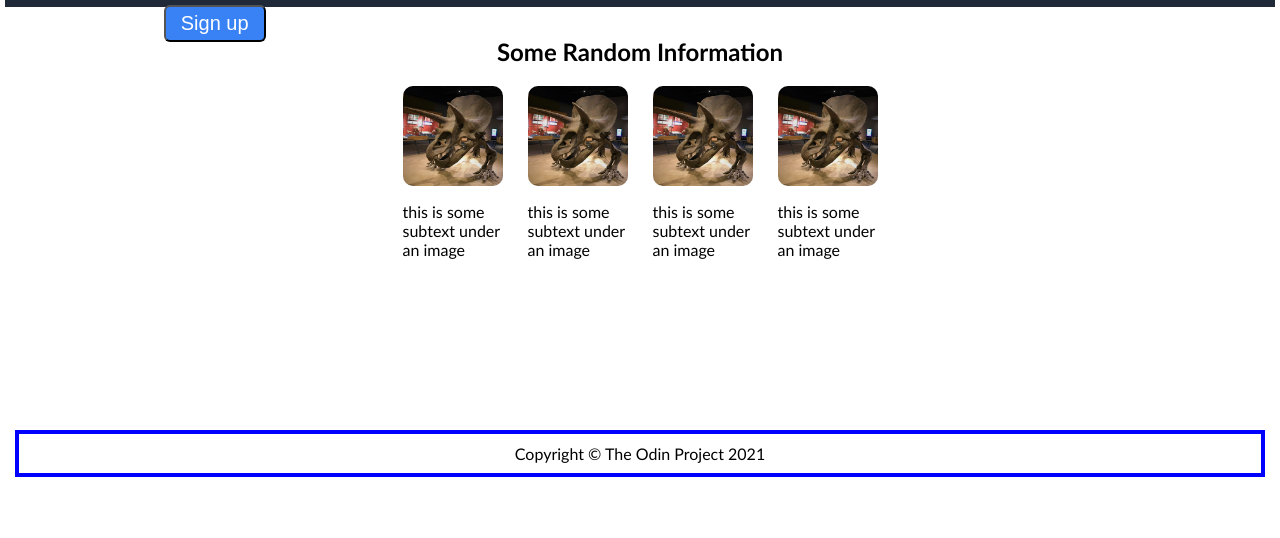
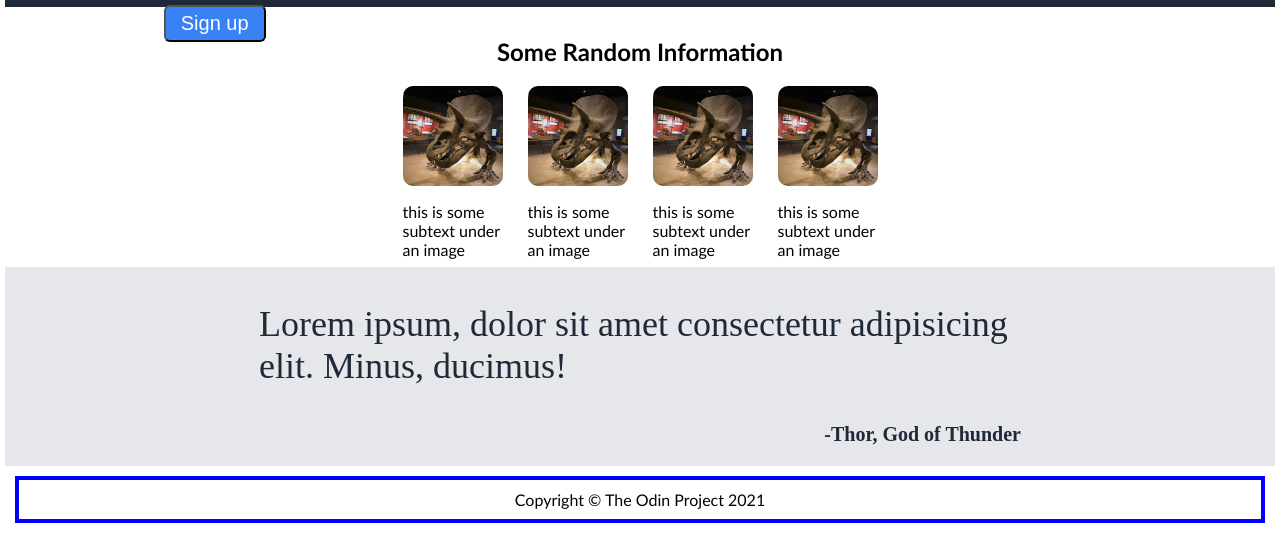
Before and after one commit to psmithdev/landing-page, a plain HTML site: page index.html in a window 1280 px wide. Shown: the part 318-856 px from the top of the page. Before the commit the page ends 810 px from the top, so only its background shows below. Drawn offline with Linux system fonts and the light colour scheme.

Commit message:
section three complete, inline style HTML tag is easier in some cases

```diff
--- a/index.html
+++ b/index.html
@@ -50,10 +50,12 @@
             </div>
         </section>
 
-        <!-- <section class="sectionthree">
-            <p>Lorem ipsum, dolor sit amet consectetur adipisicing elit. Minus, ducimus!</p>
-            <p>-Thor, God of Thunder</p>
-        </section> -->
+        <section class="sectionthree">
+            <div class="thor">
+                <p>Lorem ipsum, dolor sit amet consectetur adipisicing elit. Minus, ducimus!</p>
+                <p style="text-align:right; font-weight: bold; font-size: 20px;">-Thor, God of Thunder</p>
+            </div>
+        </section>
 
         <!-- <section class="sectionfour">
             <p>Call to action! It's time!</p>
--- a/style.css
+++ b/style.css
@@ -94,6 +94,7 @@ img {
 
 .sectiontwo {
   margin: 10px 10%;
+  height: 30vh;
 }
 
 .sectiontwo h1 {
@@ -118,3 +119,18 @@ img {
 }
 
 /* Section Three  */
+
+.sectionthree {
+  background-color: #e5e7eb;
+}
+
+.thor p {
+  display: flex;
+  flex-direction: column;
+  color: #1f2937;
+  font: 36px light italic;
+}
+
+.thor {
+  margin: 0 20%;
+}
```
Also changed, not shown: 1 other file.
